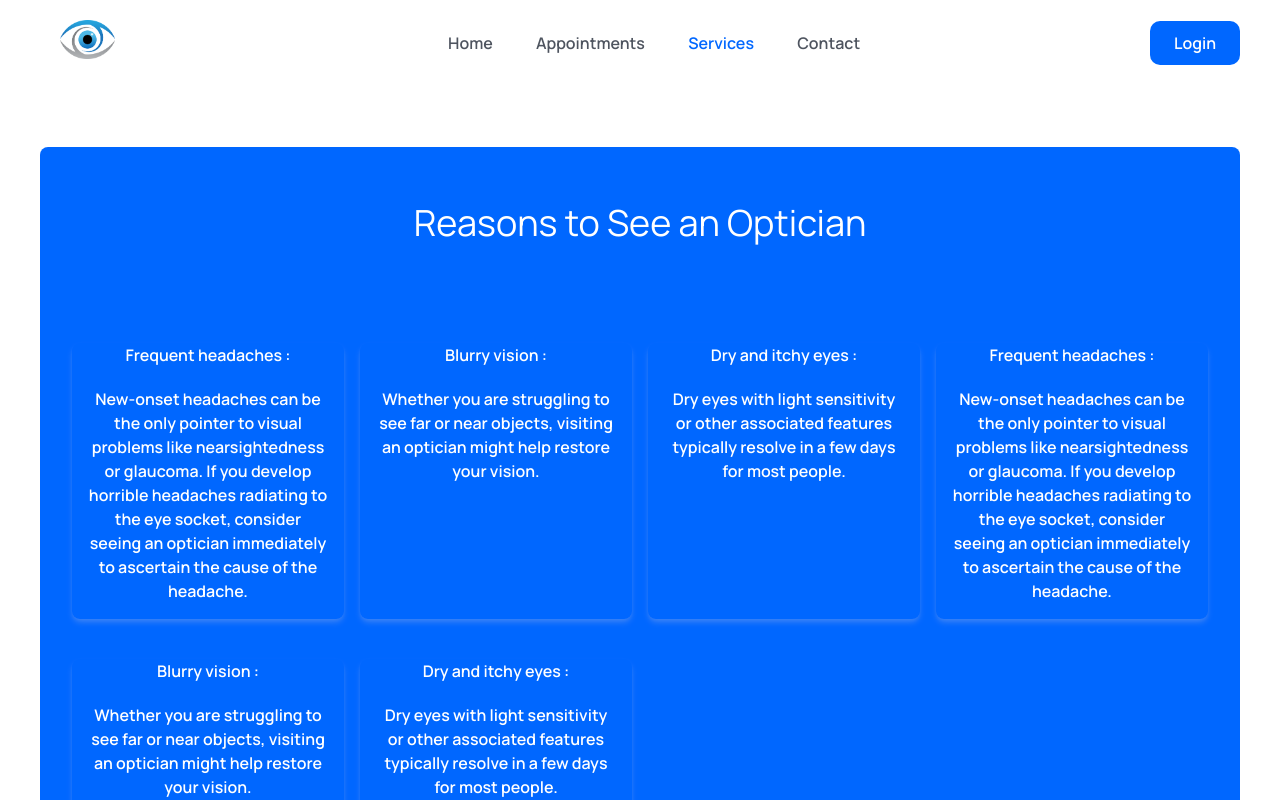
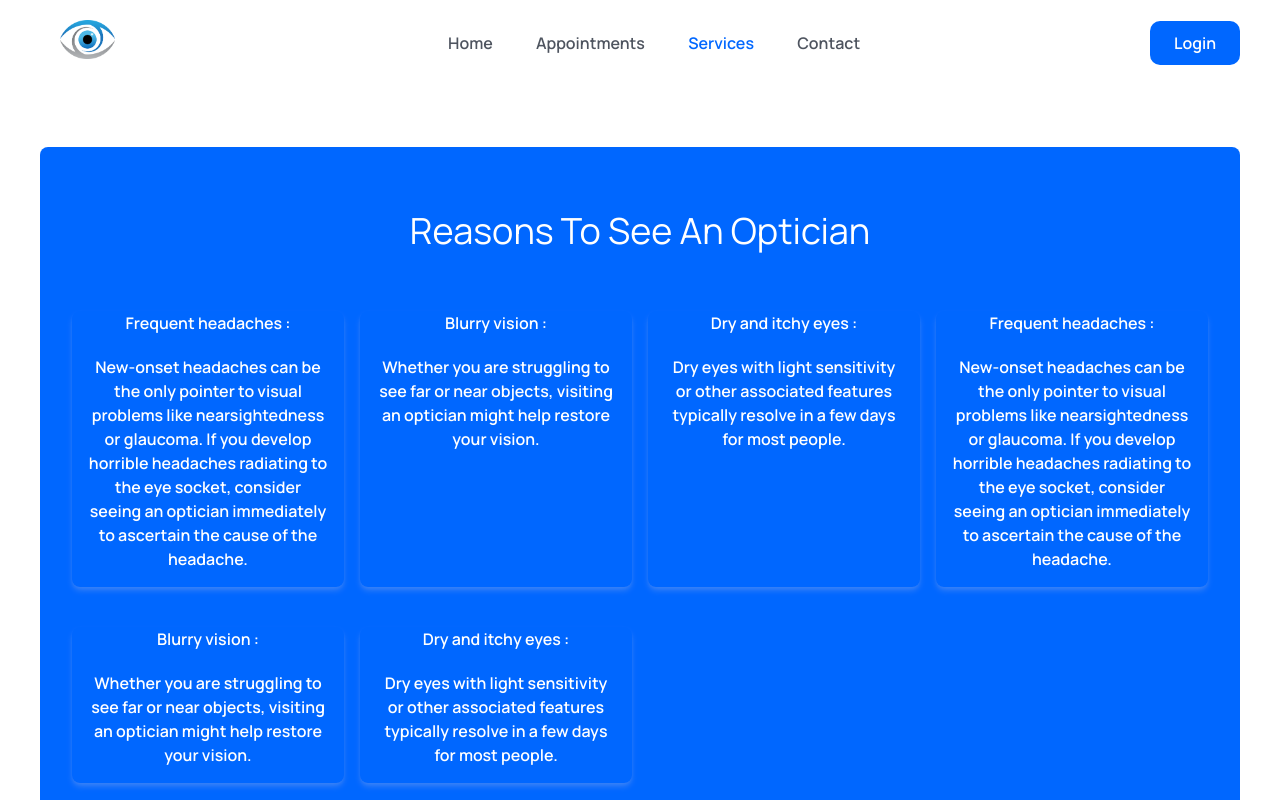
Before and after one commit to githubusefull/optician, a React (Vite) app in the folder front/: page /services in a window 1280 px wide. Shown: the top 800 px of the page. Built offline with nearby package versions, Linux system fonts and the light colour scheme; a web font is replaced by a local one.

Commit message:
placeholder color

```diff
--- a/front/src/pages/Appointments.jsx
+++ b/front/src/pages/Appointments.jsx
@@ -17,16 +17,10 @@ const Appointments = () => {
   return (
     <div>
       <div className="bg-primaryColor w-auto h-full mx-5 mt-20  font-[600] rounded-lg">
-        <p className='flex justify-center p-8 text-4xl font-[400] text-white'>
-          <p className="hidden md:block">
-          Appointments
-        </p>
-        </p>
-        <p className='flex justify-center p-1 text-2xl font-[400] text-white'>
-          <p className="md:hidden">
-          Appointments
-        </p>
-        </p>
+      <div className='flex justify-center  p-8 text-4xl font-[400] text-white'>
+            <span className='hidden md:block'>Appointments</span>
+            <span className='md:hidden  text-2xl'>Appointments</span>
+            </div>
         <div className='overflow-auto shadow hidden md:block'>
      <table className='w-full'>
     <thead className='bg-white'>
--- a/front/src/pages/Reasons.jsx
+++ b/front/src/pages/Reasons.jsx
@@ -38,17 +38,11 @@ const Cards = [
 const Reasons = () => {
   return (
     <div className='bg-primaryColor w-auto h-full mx-5 p-8 mt-20 font-[600] rounded-lg'>
-          <div className='flex justify-center p-6 text-4xl  font-[400] text-white'>
+          <div className='flex justify-center  p-8 text-4xl font-[400] text-white'>
+            <span className='hidden md:block'>Reasons To See An Optician</span>
+            <span className='md:hidden  text-2xl'>Reasons To See An Optician</span>
+            </div>
 
-          <p className="hidden md:block">
-            Reasons to See an Optician
-            </p>
-            </div>
-            <div className='flex justify-center p-6 text-[23px]  font-[400] text-white'>
-          <div className="md:hidden">
-            Reasons to See an Optician
-            </div>
-            </div>
           <div className='w-full grid grid-cols-2 sm:grid-cols-4 gap-4 text-center py-2  sm:px-0 my-2'>
           {Cards.map(({id, text2, text1, style}) => (
    <div key={id}
--- a/front/src/pages/Services.jsx
+++ b/front/src/pages/Services.jsx
@@ -57,7 +57,11 @@ const Services = () => {
     <div>
       <form onSubmit={handleSubmit} >
         <div className='bg-primaryColor w-auto h-full mx-5 mt-20  font-[600] rounded-lg'>
-          <p className='flex justify-center p-8 text-4xl font-[400] text-white'>Your Appointment</p>
+          <div className='flex justify-center  p-8 text-4xl font-[400] text-white'>
+            <span className='hidden md:block'>Your Appointment</span>
+            <span className='md:hidden  text-2xl'>Your Appointment</span>
+            </div>
+
           {loading && (
                   <span className="loading loading-spinner loading-md"></span>
                 )}
@@ -68,7 +72,7 @@ const Services = () => {
             placeholder="DD-MM-YYYY"
             name="date"
             onChange={(e) => setDate(e.target.value)}
-           className={'input p-6 w-[300px] h-[22px] rounded-[5px] placeholder-red-500 font-[700]'}
+           className={'input p-6 w-[300px] h-[22px] rounded-[5px]font-[700] text-red-700'}
             />
          </div>
          <div className='flex justify-center p-2 mt-1'>
```
